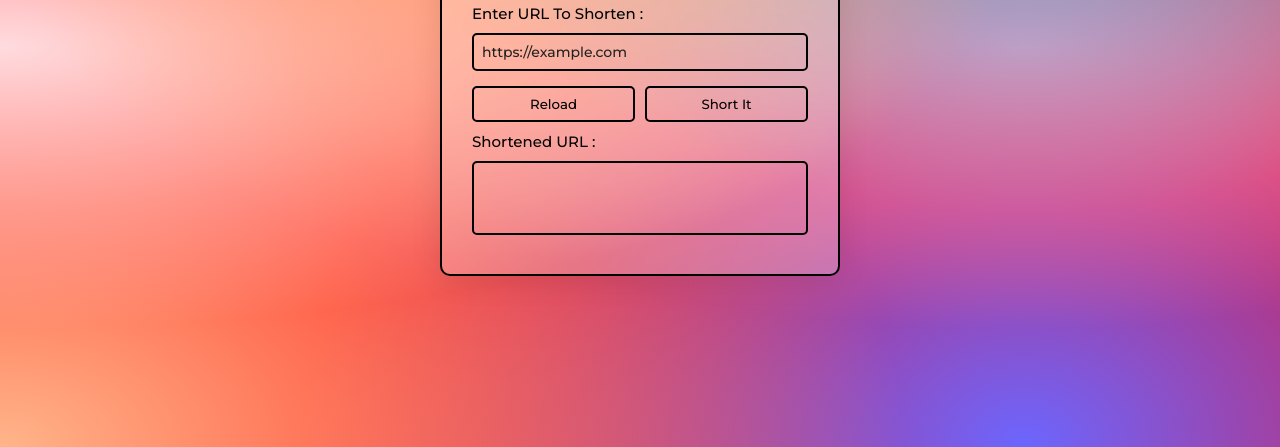
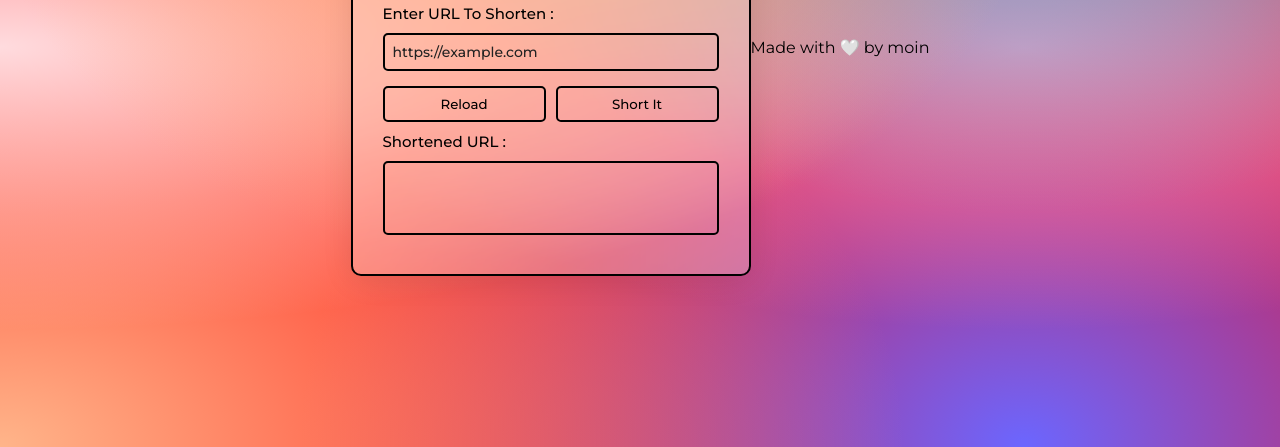
Before and after one commit to Megladn/linkmin.io, a plain HTML site: page index.html in a window 1280 px wide. Shown: the part 353-800 px from the top of the page. Drawn offline with nearby package versions, Linux system fonts and the light colour scheme.

Commit message:
Update index.html

```diff
--- a/index.html
+++ b/index.html
@@ -6,7 +6,7 @@
     <meta name="viewport" content="width=device-width, initial-scale=1.0">
     <link href='https://unpkg.com/boxicons@2.1.4/css/boxicons.min.css' rel='stylesheet'>
     <link rel="stylesheet" href="style.css">
-    <title>Day #53 - Url Shortner</title>
+    <title>linkmin - Url Shortner</title>
 </head>
 
 <body>
@@ -25,6 +25,9 @@
     </div>
 
     <script src="script.js"></script>
+    <p1>
+        Made with 🤍 by moin
+    </p1>
 </body>
 
 </html>
```
